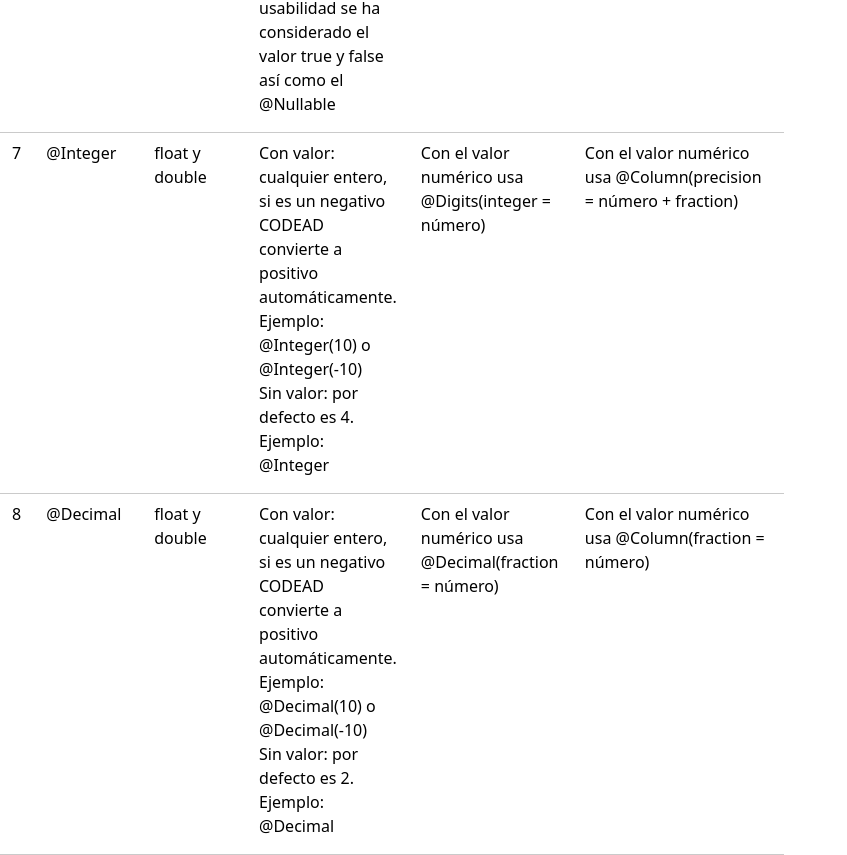
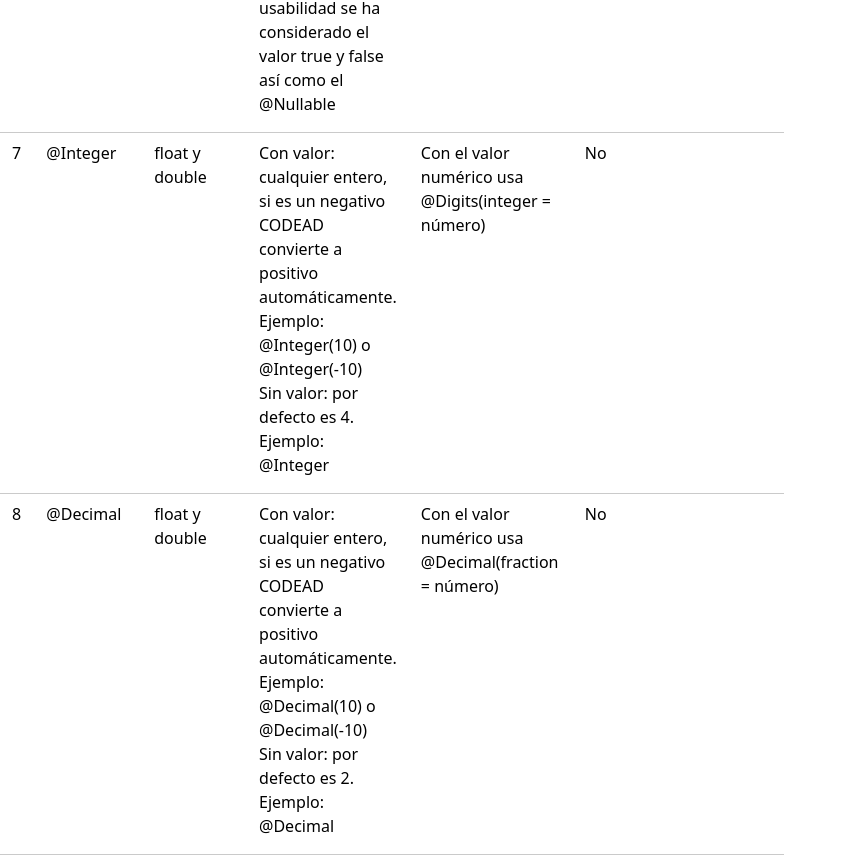
Before and after one commit to EmersonHoruss/CODEAD-user-manual, a React (Vite) app: page /lenguaje in a window 1280 px wide. Shown: the part 8615-9470 px from the top of the page, without its empty margins (0-847 px from the left). Built offline with nearby package versions, Linux system fonts and the light colour scheme.

Commit message:
feat: set no to mapping data base level of @Integer and @Decimal

```diff
--- a/src/pages/Language.tsx
+++ b/src/pages/Language.tsx
@@ -309,9 +309,7 @@ const Language = () => {
                 Sin valor: por defecto es 4. Ejemplo: @Integer
               </td>
               <td>Con el valor numérico usa @Digits(integer = número)</td>
-              <td>
-                Con el valor numérico usa @Column(precision = número + fraction)
-              </td>
+              <td>No</td>
             </tr>
 
             {/* @Decimal */}
@@ -326,7 +324,7 @@ const Language = () => {
                 Sin valor: por defecto es 2. Ejemplo: @Decimal
               </td>
               <td>Con el valor numérico usa @Decimal(fraction = número)</td>
-              <td>Con el valor numérico usa @Column(fraction = número)</td>
+              <td>No</td>
             </tr>
           </tbody>
         </table>
```
